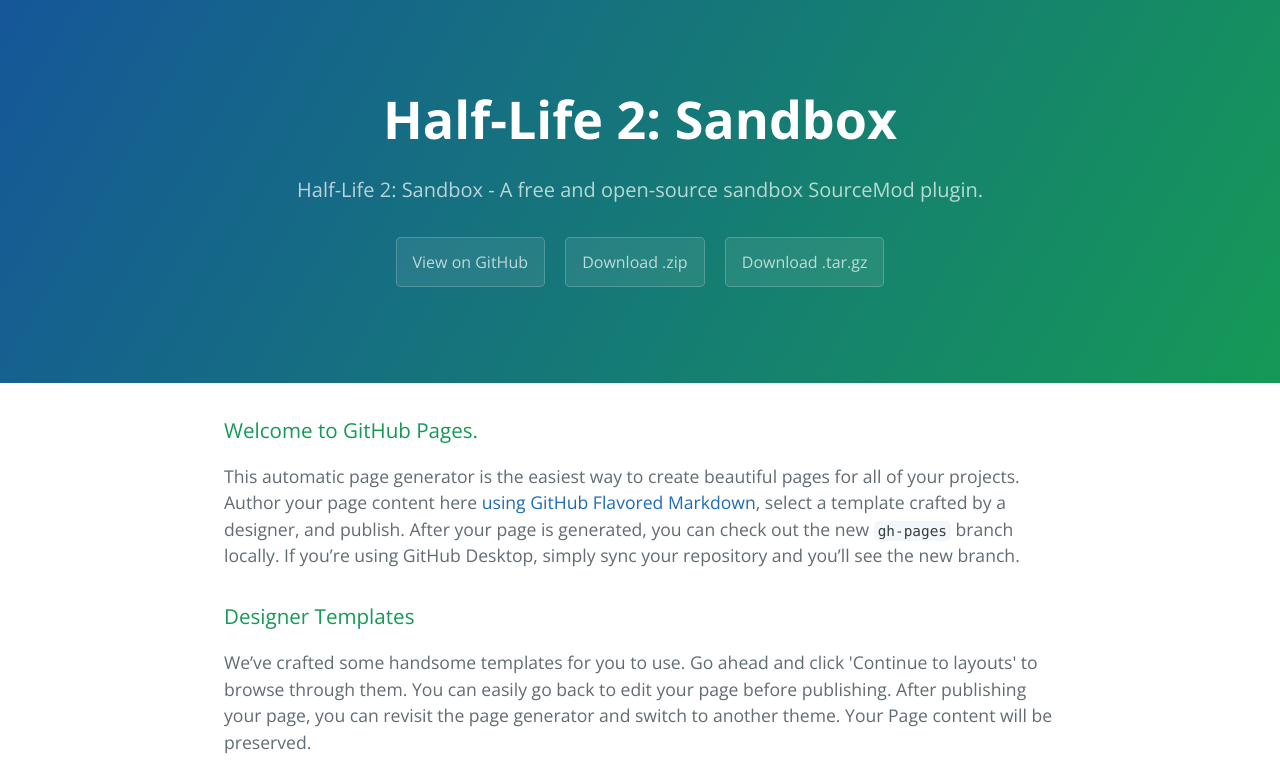
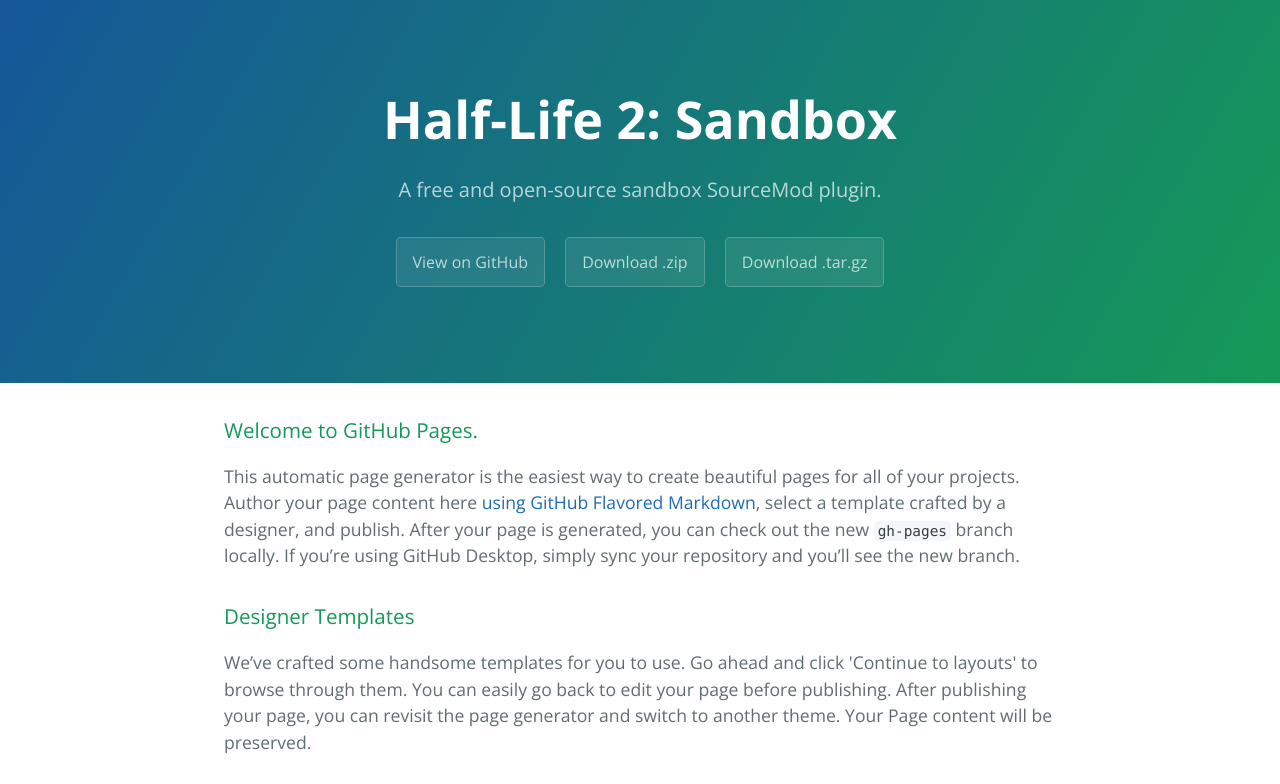
Before and after one commit to notevensolid/hl2sb, a plain HTML site: page index.html in a window 1280 px wide. Shown: the top 784 px of the page. Drawn offline with nearby package versions, Linux system fonts and the light colour scheme.

```diff
--- a/index.html
+++ b/index.html
@@ -12,7 +12,7 @@
   <body>
     <section class="page-header">
       <h1 class="project-name">Half-Life 2: Sandbox</h1>
-      <h2 class="project-tagline">Half-Life 2: Sandbox - A free and open-source sandbox SourceMod plugin.</h2>
+      <h2 class="project-tagline">A free and open-source sandbox SourceMod plugin.</h2>
       <a href="https://github.com/notevensolid/hl2sb" class="btn">View on GitHub</a>
       <a href="https://github.com/notevensolid/hl2sb/zipball/master" class="btn">Download .zip</a>
       <a href="https://github.com/notevensolid/hl2sb/tarball/master" class="btn">Download .tar.gz</a>
```
Also changed, not shown: hl2-sb.png (added), 1 other file.
